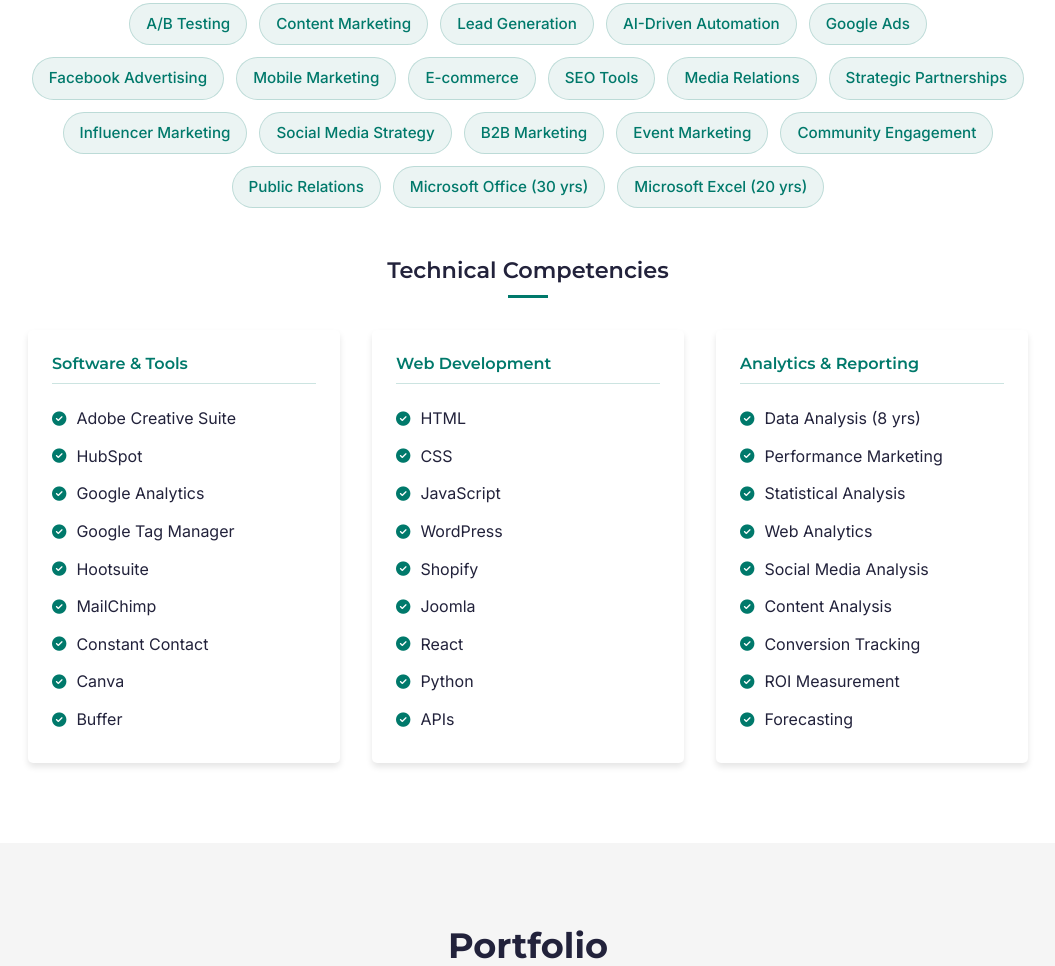
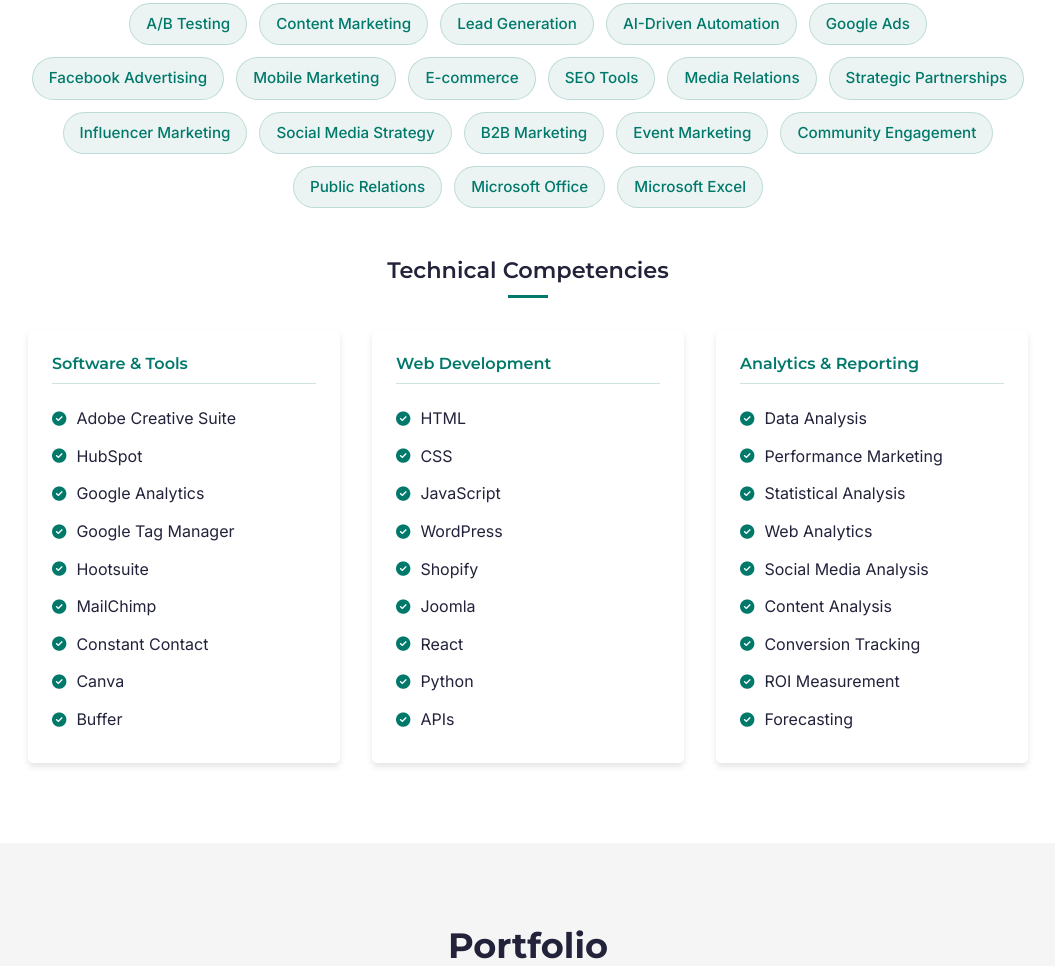
Before and after one commit to justinandersonmkting/github.io, a plain HTML site: page index.html in a window 1280 px wide. Shown: the part 5774-6740 px from the top of the page, without its empty margins (112-1167 px from the left). Drawn offline with nearby package versions, Linux system fonts and the light colour scheme.

Commit message:
Update index.html

```diff
--- a/index.html
+++ b/index.html
@@ -1592,8 +1592,8 @@
         <span class="skill-tag">Event Marketing</span>
         <span class="skill-tag">Community Engagement</span>
         <span class="skill-tag">Public Relations</span>
-        <span class="skill-tag">Microsoft Office (30 yrs)</span>
-        <span class="skill-tag">Microsoft Excel (20 yrs)</span>
+        <span class="skill-tag">Microsoft Office</span>
+        <span class="skill-tag">Microsoft Excel</span>
       </div>
     </div>
 
@@ -1632,7 +1632,7 @@
         <div class="tech-category">
           <h4 class="tech-category-title">Analytics & Reporting</h4>
           <ul class="tech-list">
-            <li><i class="fas fa-check-circle"></i> Data Analysis (8 yrs)</li>
+            <li><i class="fas fa-check-circle"></i> Data Analysis</li>
             <li><i class="fas fa-check-circle"></i> Performance Marketing</li>
             <li><i class="fas fa-check-circle"></i> Statistical Analysis</li>
             <li><i class="fas fa-check-circle"></i> Web Analytics</li>
```
